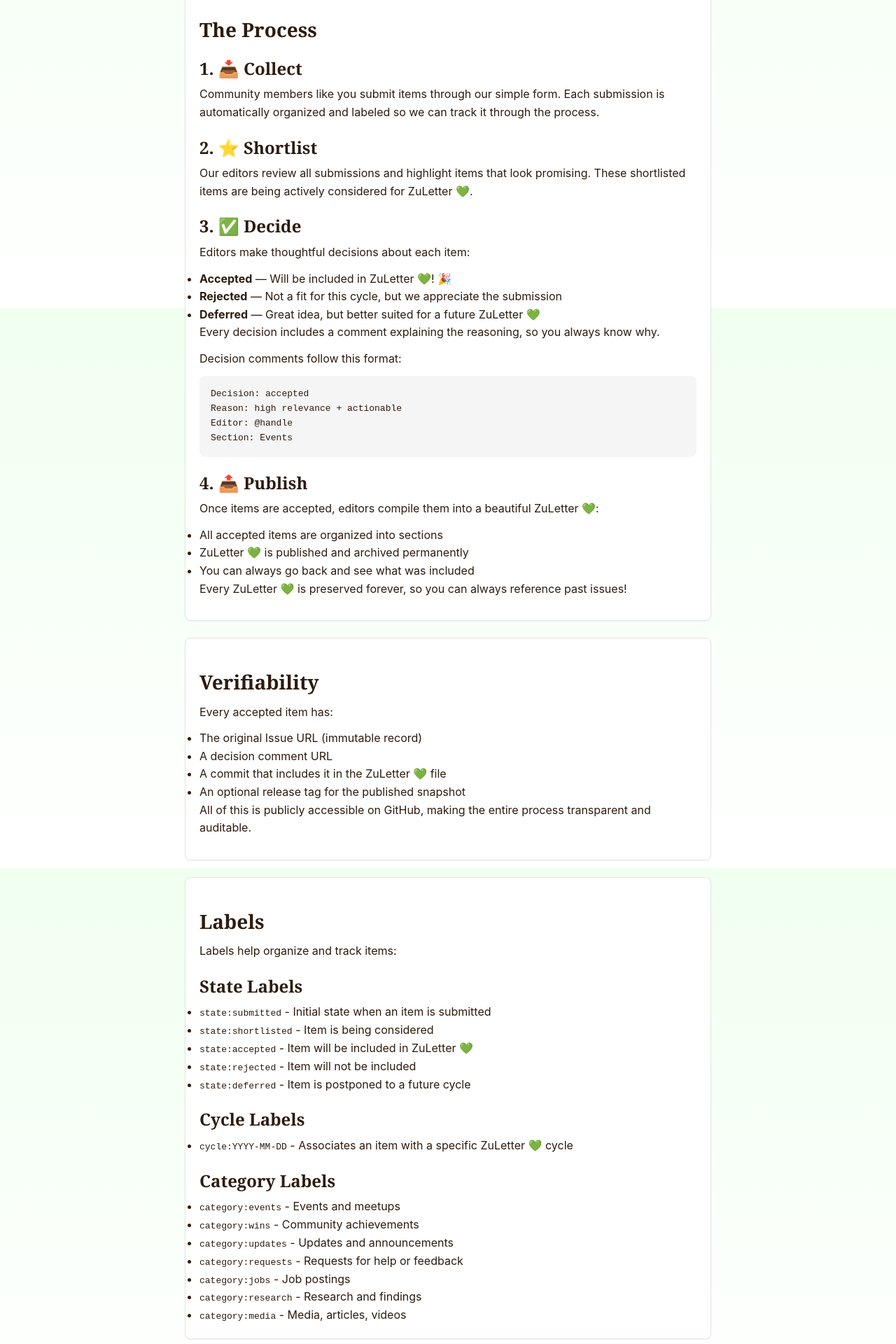
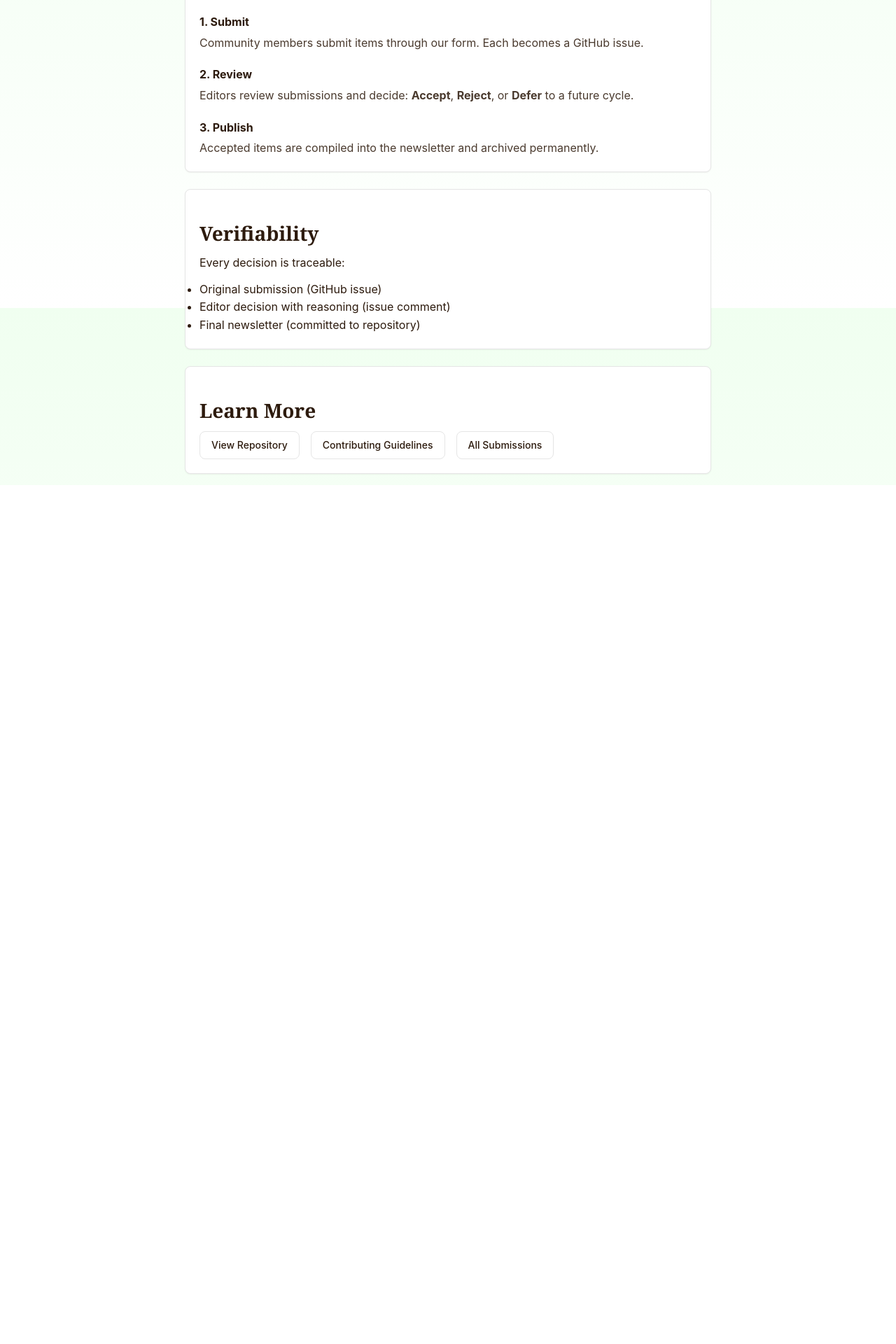
Before and after one commit to vrnvrn/zu, a Next.js app in the folder zuletter/: page /how-decisions-work in a window 1280 px wide. Shown: the part 360-2280 px from the top of the page at 70% size. After the commit the page ends 1053 px from the top, so only its background shows below. Built offline with nearby package versions, Linux system fonts and the light colour scheme.

Commit message:
Simplify How Decisions Work page
Condense the verbose process documentation into a streamlined layout with
three clear steps (Submit, Review, Publish), simplified verifiability section,
and action buttons for Learn More links.

```diff
--- a/zuletter/app/how-decisions-work/page.tsx
+++ b/zuletter/app/how-decisions-work/page.tsx
@@ -10,140 +10,78 @@ export default function HowDecisionsWorkPage() {
       <div className="container" style={{ maxWidth: '800px' }}>
         <header style={{ marginBottom: '40px', textAlign: 'center' }}>
           <h1 style={{ fontSize: '48px', marginBottom: '12px' }}>
-            🤔 How Decisions Work
+            How Decisions Work
           </h1>
           <p style={{ fontSize: '18px', color: 'var(--text-secondary)', maxWidth: '600px', margin: '0 auto' }}>
-            We believe in transparency! Here&#39;s how we decide what makes it into ZuLetter 💚.
-            Everything is open and auditable so you can see exactly how we curate content.
+            Our curation process is fully transparent and auditable on GitHub.
           </p>
         </header>
 
         <div className="card" style={{ marginBottom: '24px' }}>
           <h2>The Process</h2>
 
-          <h3>1. 📥 Collect</h3>
-          <p>
-            Community members like you submit items through our simple form. Each submission is automatically
-            organized and labeled so we can track it through the process.
+          <div style={{ display: 'grid', gap: '20px', marginTop: '16px' }}>
+            <div>
+              <strong>1. Submit</strong>
+              <p style={{ margin: '4px 0 0 0', color: 'var(--text-secondary)' }}>
+                Community members submit items through our form. Each becomes a GitHub issue.
               </p>
+            </div>
 
-          <h3>2. ⭐ Shortlist</h3>
-          <p>
-            Our editors review all submissions and highlight items that look promising.
-            These shortlisted items are being actively considered for ZuLetter 💚.
+            <div>
+              <strong>2. Review</strong>
+              <p style={{ margin: '4px 0 0 0', color: 'var(--text-secondary)' }}>
+                Editors review submissions and decide: <strong>Accept</strong>, <strong>Reject</strong>, or <strong>Defer</strong> to a future cycle.
               </p>
+            </div>
 
-          <h3>3. ✅ Decide</h3>
-          <p>
-            Editors make thoughtful decisions about each item:
+            <div>
+              <strong>3. Publish</strong>
+              <p style={{ margin: '4px 0 0 0', color: 'var(--text-secondary)' }}>
+                Accepted items are compiled into the newsletter and archived permanently.
               </p>
-          <ul>
-            <li><strong>Accepted</strong> — Will be included in ZuLetter 💚! 🎉</li>
-            <li><strong>Rejected</strong> — Not a fit for this cycle, but we appreciate the submission</li>
-            <li><strong>Deferred</strong> — Great idea, but better suited for a future ZuLetter 💚</li>
-          </ul>
-          <p>
-            Every decision includes a comment explaining the reasoning, so you always know why.
-          </p>
-
-          <p>
-            Decision comments follow this format:
-          </p>
-          <pre style={{
-            background: 'var(--bg-tertiary)',
-            padding: '16px',
-            borderRadius: 'var(--radius)',
-            overflowX: 'auto'
-          }}>
-{`Decision: accepted
-Reason: high relevance + actionable
-Editor: @handle
-Section: Events`}
-          </pre>
-
-          <h3>4. 📤 Publish</h3>
-          <p>
-            Once items are accepted, editors compile them into a beautiful ZuLetter 💚:
-          </p>
-          <ul>
-            <li>All accepted items are organized into sections</li>
-            <li>ZuLetter 💚 is published and archived permanently</li>
-            <li>You can always go back and see what was included</li>
-          </ul>
-          <p>
-            Every ZuLetter 💚 is preserved forever, so you can always reference past issues!
-          </p>
+            </div>
+          </div>
         </div>
 
         <div className="card" style={{ marginBottom: '24px' }}>
           <h2>Verifiability</h2>
-          <p>
-            Every accepted item has:
-          </p>
+          <p>Every decision is traceable:</p>
           <ul>
-            <li>The original Issue URL (immutable record)</li>
-            <li>A decision comment URL</li>
-            <li>A commit that includes it in the ZuLetter 💚 file</li>
-            <li>An optional release tag for the published snapshot</li>
-          </ul>
-          <p>
-            All of this is publicly accessible on GitHub, making the entire process
-            transparent and auditable.
-          </p>
-        </div>
-
-        <div className="card">
-          <h2>Labels</h2>
-          <p>Labels help organize and track items:</p>
-
-          <h3>State Labels</h3>
-          <ul>
-            <li><code>state:submitted</code> - Initial state when an item is submitted</li>
-            <li><code>state:shortlisted</code> - Item is being considered</li>
-            <li><code>state:accepted</code> - Item will be included in ZuLetter 💚</li>
-            <li><code>state:rejected</code> - Item will not be included</li>
-            <li><code>state:deferred</code> - Item is postponed to a future cycle</li>
-          </ul>
-
-          <h3>Cycle Labels</h3>
-          <ul>
-            <li><code>cycle:YYYY-MM-DD</code> - Associates an item with a specific ZuLetter 💚 cycle</li>
-          </ul>
-
-          <h3>Category Labels</h3>
-          <ul>
-            <li><code>category:events</code> - Events and meetups</li>
-            <li><code>category:wins</code> - Community achievements</li>
-            <li><code>category:updates</code> - Updates and announcements</li>
-            <li><code>category:requests</code> - Requests for help or feedback</li>
-            <li><code>category:jobs</code> - Job postings</li>
-            <li><code>category:research</code> - Research and findings</li>
-            <li><code>category:media</code> - Media, articles, videos</li>
+            <li>Original submission (GitHub issue)</li>
+            <li>Editor decision with reasoning (issue comment)</li>
+            <li>Final newsletter (committed to repository)</li>
           </ul>
         </div>
 
         <div className="card">
           <h2>Learn More</h2>
-          <p>
-            For more details, see:
-          </p>
-          <ul>
-            <li>
-              <a href={`https://github.com/${repoPath}/blob/main/README.md`} target="_blank" rel="noopener noreferrer">
-                Repository README
+          <div style={{ display: 'flex', gap: '16px', flexWrap: 'wrap', marginTop: '12px' }}>
+            <a
+              href={`https://github.com/${repoPath}`}
+              target="_blank"
+              rel="noopener noreferrer"
+              className="btn btn-secondary"
+            >
+              View Repository
             </a>
-            </li>
-            <li>
-              <a href={`https://github.com/${repoPath}/blob/main/CONTRIBUTING.md`} target="_blank" rel="noopener noreferrer">
+            <a
+              href={`https://github.com/${repoPath}/blob/main/CONTRIBUTING.md`}
+              target="_blank"
+              rel="noopener noreferrer"
+              className="btn btn-secondary"
+            >
               Contributing Guidelines
             </a>
-            </li>
-            <li>
-              <a href={`https://github.com/${repoPath}/issues`} target="_blank" rel="noopener noreferrer">
-                All Submissions (GitHub Issues)
+            <a
+              href={`https://github.com/${repoPath}/issues`}
+              target="_blank"
+              rel="noopener noreferrer"
+              className="btn btn-secondary"
+            >
+              All Submissions
             </a>
-            </li>
-          </ul>
+          </div>
         </div>
       </div>
     </>
```
Lines whose indentation alone changed are shown as unchanged.
